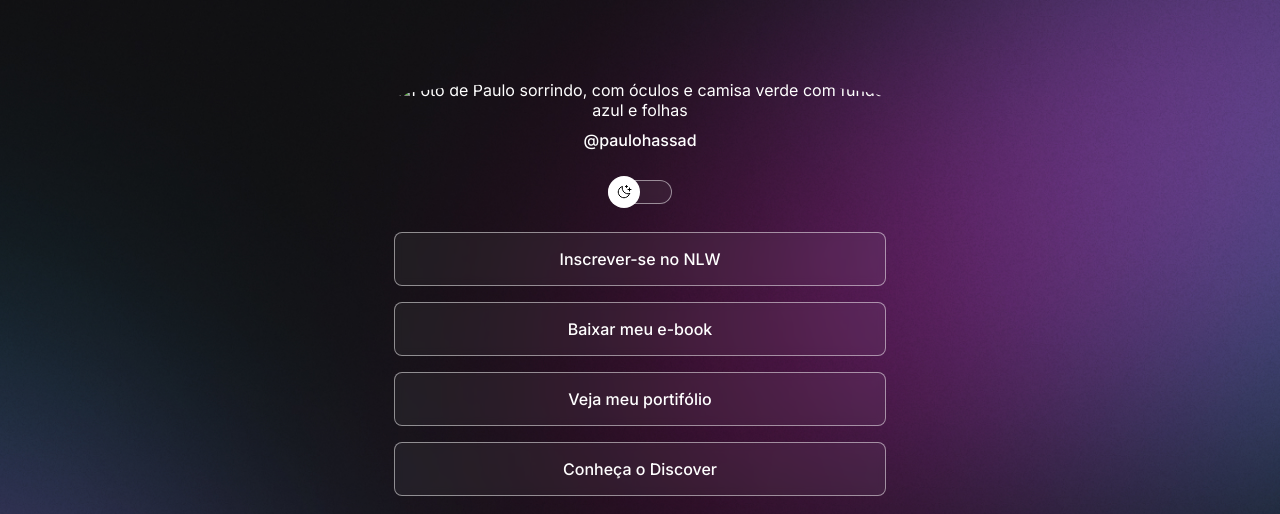
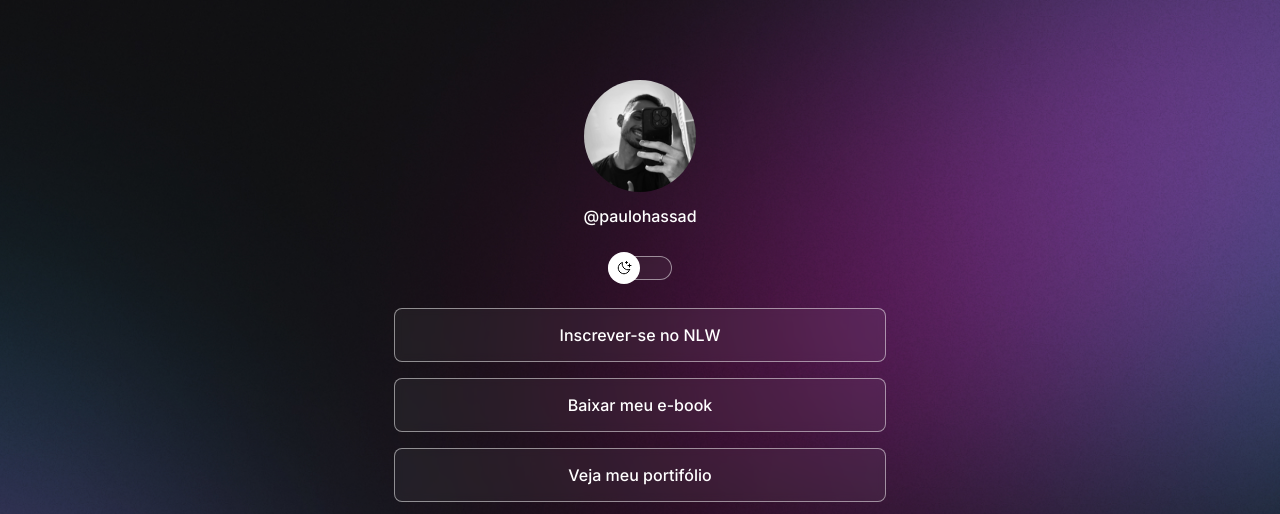
Before and after one commit to paulohassad/projeto_discover, a plain HTML site: page index.html in a window 1280 px wide. Shown: the top 514 px of the page. Drawn offline with nearby package versions, Linux system fonts and the light colour scheme; the site is published under a folder, as on GitHub Pages, so addresses that start at the root find nothing.

Commit message:
adjust avatar

```diff
--- a/index.html
+++ b/index.html
@@ -18,7 +18,7 @@
     <div id="container">
       <div id="profile">
         <img
-          src="/assets/eu-dark.jpeg"
+          src="./assets/eu-dark.jpeg"
           alt="Foto de Paulo sorrindo, com óculos e camisa verde com fundo azul e folhas"
         />
         <p>@paulohassad</p>
```
